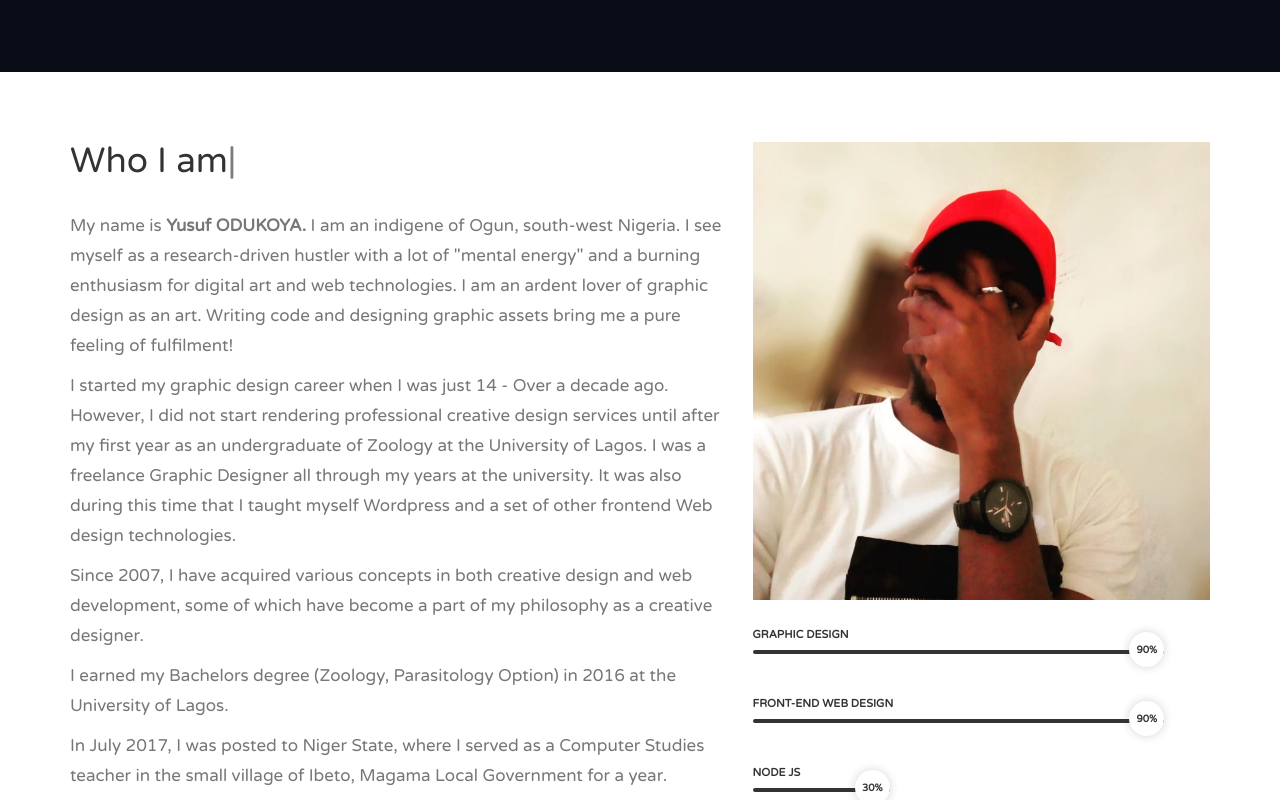
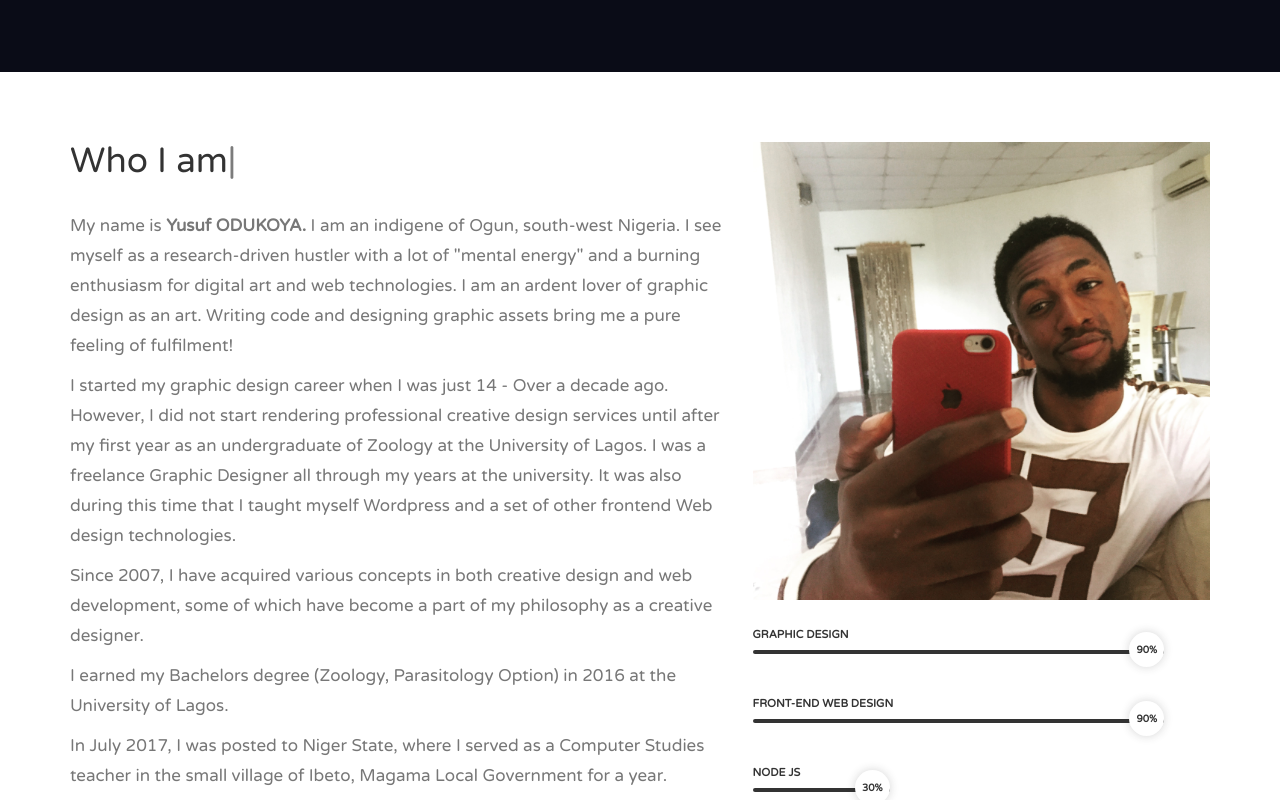
Before and after one commit to designeryusuf/designeryusuf.github.io, a plain HTML site: page index.html in a window 1280 px wide. Shown: the part 728-1528 px from the top of the page. Drawn offline with Linux system fonts and the light colour scheme.

Commit message:
Update index.html

```diff
--- a/index.html
+++ b/index.html
@@ -101,7 +101,7 @@ In July 2017, I was posted to Niger State, where I served as a Computer Studies
 					</div>
 					<div class="col-md-5 skill">
 						<div>
-							<img src="img/yusuf2.jpg" alt="Yusuf Odukoya">
+							<img src="img/791E17A4-E621-4BB1-A259-A055216EB5B2.jpeg" alt="Yusuf Odukoya">
 						</div>
 						<br>
 						<!-- Skill item -->
```
